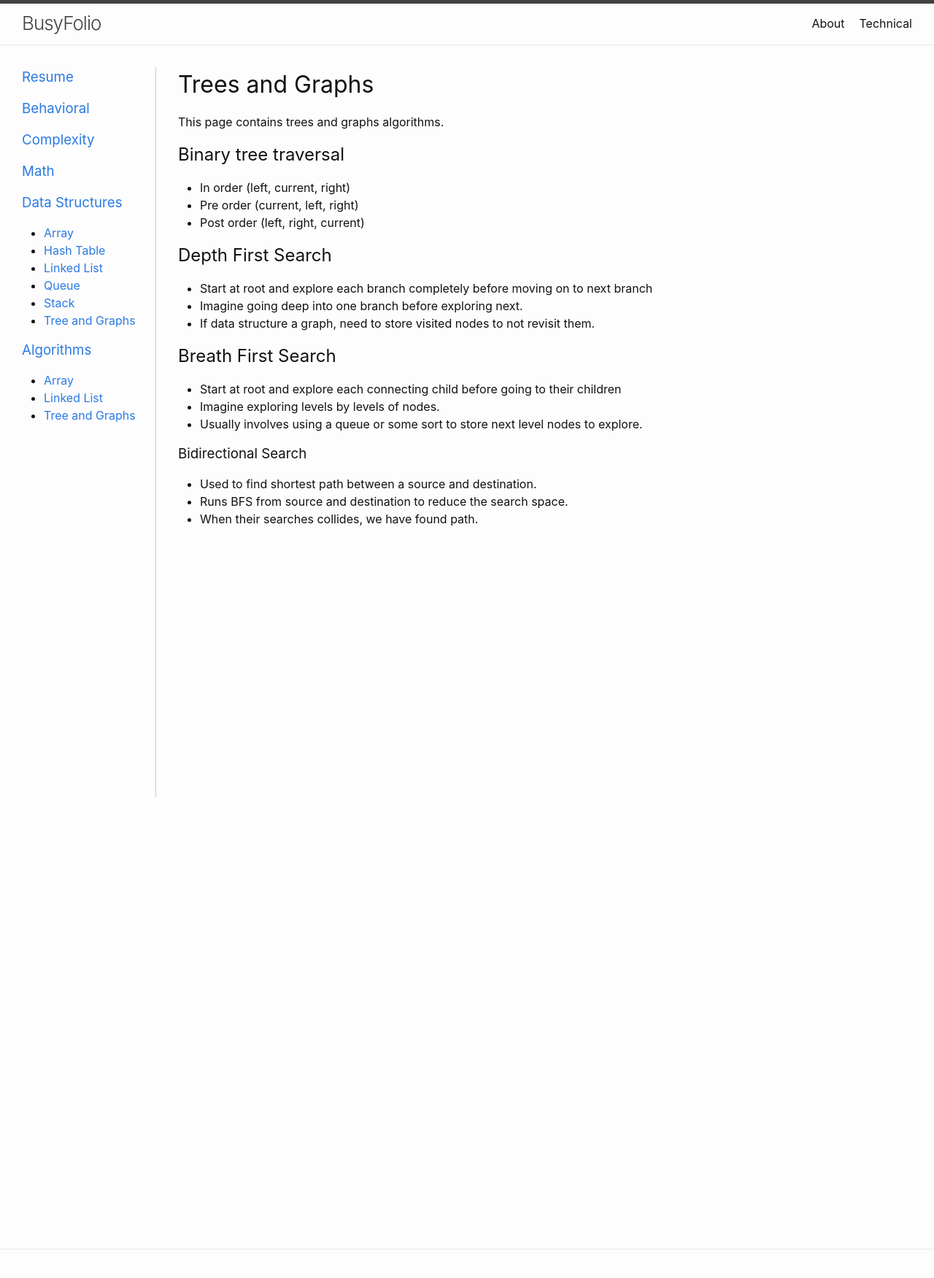
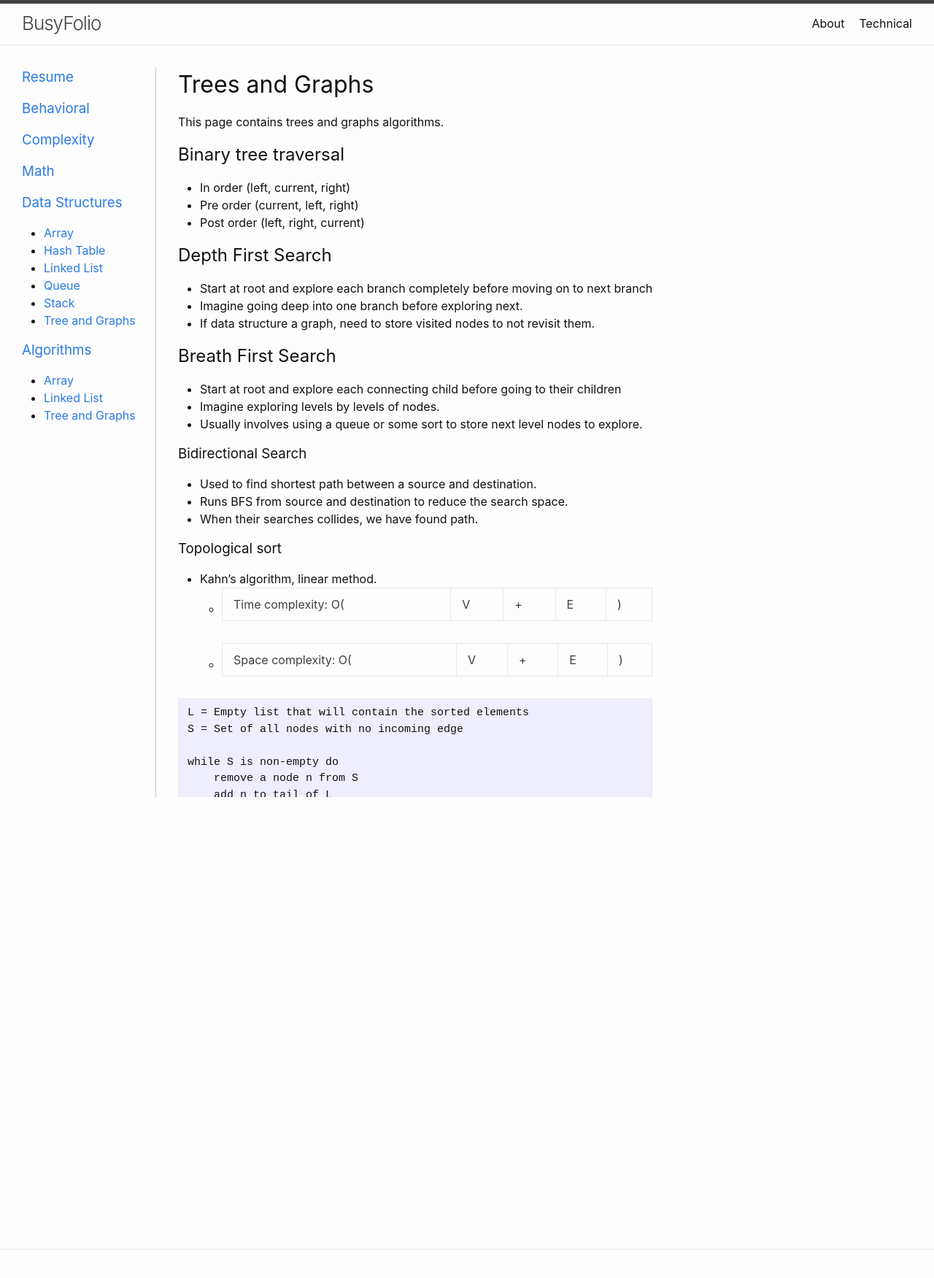
Before and after one commit to bzthin/bzthin.github.io, a Jekyll site: the page built from pages/technical/algorithms/tree-graph.md, in a window 1280 px wide. Shown: the top 1751 px of the page at 73% size. Built offline with Jekyll 4.4.1, drawn with Linux system fonts in a browser that asks for light colours.

Commit message:
Add topological sort

````diff
--- a/pages/technical/algorithms/tree-graph.md
+++ b/pages/technical/algorithms/tree-graph.md
@@ -26,3 +26,54 @@ This page contains trees and graphs algorithms.
 - Used to find shortest path between a source and destination.
 - Runs BFS from source and destination to reduce the search space.
 - When their searches collides, we have found path.
+
+### Topological sort
+- Kahn's algorithm, linear method.
+  - Time complexity: O(|V| + |E|)
+  - Space complexity: O(|V| + |E|)
+
+```
+L = Empty list that will contain the sorted elements
+S = Set of all nodes with no incoming edge
+
+while S is non-empty do
+    remove a node n from S
+    add n to tail of L
+    for each node m with an edge e from n to m do
+        remove edge e from the graph
+        if m has no other incoming edges then
+            insert m into S
+
+if graph has edges then
+    return error   (graph has at least one cycle)
+else
+    return L   (a topologically sorted order)
+```
+
+
+
+- Alternative method using DFS
+  - Time complexity: O(|V| + |E|)
+  - Space complexity: O(|V| + |E|)
+
+```
+L ← Empty list that will contain the sorted nodes
+while exists nodes without a permanent mark do
+    select an unmarked node n
+    visit(n)
+
+function visit(node n)
+    if n has a permanent mark then
+        return
+    if n has a temporary mark then
+        stop   (not a DAG)
+
+    mark n with a temporary mark
+
+    for each node m with an edge from n to m do
+        visit(m)
+
+    remove temporary mark from n
+    mark n with a permanent mark
+    add n to head of L
+```
````
